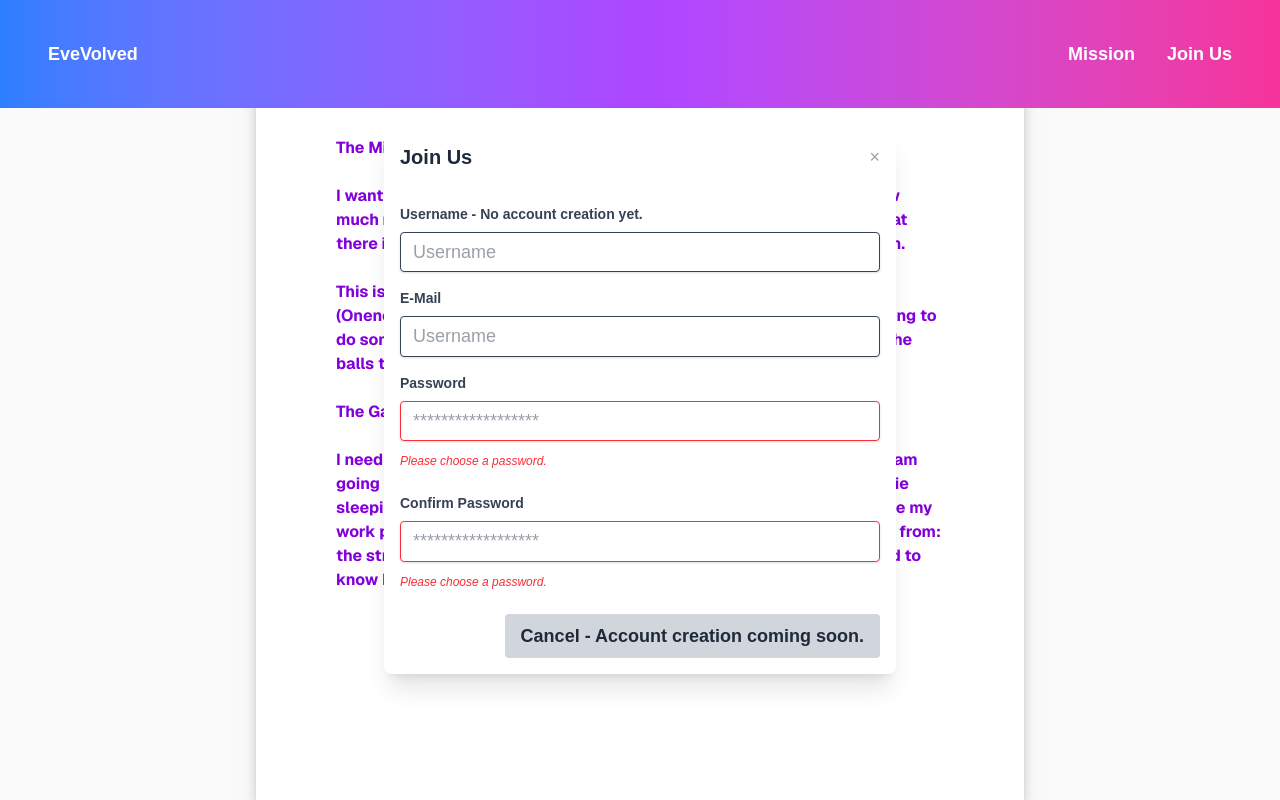
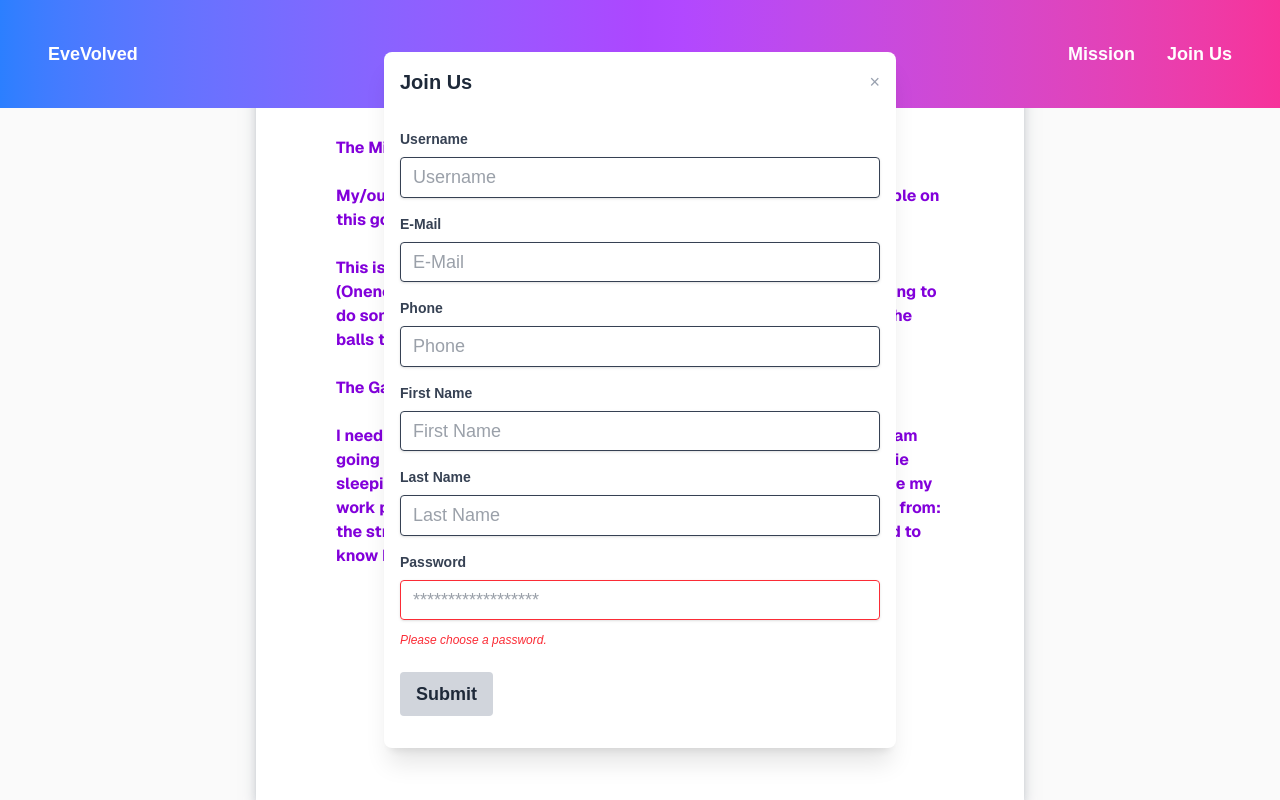
Before and after one commit to AriaTLE/evenext, a Next.js app: page /mission in a window 1280 px wide. Both pictures are taken after a click on the button "Join Us". Built offline with nearby package versions, Linux system fonts and the light colour scheme.

Commit message:
Get signup and graphql setup.

```diff
--- a/app/components/JoinUs/JoinUs.tsx
+++ b/app/components/JoinUs/JoinUs.tsx
@@ -1,44 +1,104 @@
 'use client'
 
-import axios from "axios";
-import {ReactNode} from "react";
+import React, {ReactNode, useEffect, useState} from "react";
+import {CREATE_USER_MUTATION} from "@/app/graphql/mutations";
+import {gFetch} from "@/app/utilities/gFetch";
 
-export default function JoinUs({children}: {children: ReactNode}) {
+
+
+export default function JoinUs({children, close}: { children: ReactNode, close?: () => void }) {
+
+    const [userName, setUserName] = useState('');
+    const [email, setEmail] = useState('');
+    const [firstName, setFirstName] = useState('');
+    const [lastName, setLastName] = useState('');
+    const [phone, setPhone] = useState('');
+    const [password, setPassword] = useState('');
+    const [verifyPassword, setVerifyPassword] = useState('');
+    const [auth, setAuth] = useState({});
+    const [passwordValid, setPasswordValid] = useState(false);
+    const [submit, setSubmit] = useState(false);
+    const [response, setResponse] = useState({});
+
+
+    useEffect(() => {
+        if (!submit) return;
+        const createUser = async () => {
+            const response = await gFetch(CREATE_USER_MUTATION, {
+                "newUserInput": {
+                    userName,
+                    firstName,
+                    lastName,
+                    phone,
+                    email,
+                    password,
+                }
+            });
+
+            if (close) close();
+        }
+        createUser();
+
+    },  [userName, firstName, lastName, phone, email, password, close, submit]);
     return (<>
         <div className="mb-4">
-        <label className="block text-gray-700 text-sm font-bold mb-2" htmlFor="username">
-            Username - No account creation yet.
+            <label
+                className="block text-gray-700 text-sm font-bold mb-2" htmlFor="username">
+                Username
             </label>
-        <input
+            <input onChange={(event) => setUserName(event.target.value)}
                 className="shadow appearance-none border rounded w-full py-2 px-3 text-gray-700 leading-tight focus:outline-none focus:shadow-outline"
                 id="username" type="text" placeholder="Username"/>
         </div>
         <div className="mb-4">
-        <label className="block text-gray-700 text-sm font-bold mb-2" htmlFor="username">
+            <label className="block text-gray-700 text-sm font-bold mb-2" htmlFor="email">
                 E-Mail
             </label>
-        <input
+            <input onChange={(event) => setEmail(event.target.value)}
                 className="shadow appearance-none border rounded w-full py-2 px-3 text-gray-700 leading-tight focus:outline-none focus:shadow-outline"
-            id="username" type="text" placeholder="Username"/>
+                id="email" type="text" placeholder="E-Mail"/>
+        </div>
+        <div className="mb-4">
+            <label className="block text-gray-700 text-sm font-bold mb-2" htmlFor="Phone">
+                Phone
+            </label>
+            <input onChange={(event) => setPhone(event.target.value)}
+                   className="shadow appearance-none border rounded w-full py-2 px-3 text-gray-700 leading-tight focus:outline-none focus:shadow-outline"
+                   id="phone" type="text" placeholder="Phone"/>
+        </div>
+        <div className="mb-4">
+            <label className="block text-gray-700 text-sm font-bold mb-2" htmlFor="First Name">
+                First Name
+            </label>
+            <input onChange={(event) => setFirstName(event.target.value)}
+                className="shadow appearance-none border rounded w-full py-2 px-3 text-gray-700 leading-tight focus:outline-none focus:shadow-outline"
+                id="firstName" type="text" placeholder="First Name"/>
+        </div>
+        <div className="mb-4">
+            <label className="block text-gray-700 text-sm font-bold mb-2" htmlFor="username">
+                Last Name
+            </label>
+            <input onChange={(event) => setLastName(event.target.value)}
+                className="shadow appearance-none border rounded w-full py-2 px-3 text-gray-700 leading-tight focus:outline-none focus:shadow-outline"
+                id="lastName" type="text" placeholder="Last Name"/>
         </div>
         <div className="mb-6">
             <label className="block text-gray-700 text-sm font-bold mb-2" htmlFor="password">
                 Password
             </label>
-        <input
+            <input onChange={(event) => setPassword(event.target.value)}
                 className="shadow appearance-none border border-red-500 rounded w-full py-2 px-3 text-gray-700 mb-3 leading-tight focus:outline-none focus:shadow-outline"
                 id="password" type="password" placeholder="******************"/>
             <p className="text-red-500 text-xs italic">Please choose a password.</p>
         </div>
-    <div className="mb-6">
-        <label className="block text-gray-700 text-sm font-bold mb-2" htmlFor="password">
-            Confirm Password
-        </label>
-        <input
-            className="shadow appearance-none border border-red-500 rounded w-full py-2 px-3 text-gray-700 mb-3 leading-tight focus:outline-none focus:shadow-outline"
-            id="password" type="password" placeholder="******************"/>
-        <p className="text-red-500 text-xs italic">Please choose a password.</p>
-    </div>
+        <button
+            onClick={() => {
+                setSubmit(true);
+            }}
+            className="bg-gray-300 hover:bg-gray-400 text-gray-800 font-bold py-2 px-4 rounded"
+        >
+            Submit
+        </button>
         {children}
     </>)
 }
--- a/app/components/NavBar/NavBar.tsx
+++ b/app/components/NavBar/NavBar.tsx
@@ -11,6 +11,7 @@ export default function NavBar() {
     const openModal = () => setIsOpen(true);
     const closeModal = () => setIsOpen(false);
 
+    // @ts-ignore
     return (
         <nav className="w-fullbg-gray-800 flex flex-row justify-between text-lg width 100% fixed top-0 right-0 left-0 bg-gradient-to-r z-10 from-blue-500 via-purple-500 to-pink-500 p-8 text-white">
             <Link href="/"
@@ -32,14 +33,8 @@ export default function NavBar() {
                     Join Us
                 </button>
                 <Modal isOpen={isOpen} onClose={closeModal} title="Join Us">
-                    <JoinUs>
+                    <JoinUs close={closeModal}>
                         <div className="mt-4 flex justify-end">
-                            <button
-                                onClick={closeModal}
-                                className="bg-gray-300 hover:bg-gray-400 text-gray-800 font-bold py-2 px-4 rounded"
-                            >
-                                Cancel - Account creation coming soon.
-                            </button>
                         </div>
                     </JoinUs>
                 </Modal>
--- a/app/layout.tsx
+++ b/app/layout.tsx
@@ -1,7 +1,9 @@
+
 import type { Metadata } from "next";
 import { Geist, Geist_Mono } from "next/font/google";
 import "./globals.css";
 import NavBar from "@/app/components/NavBar/NavBar";
+import RecoilContextProvider from "@/app/providers/recoilContextProvider";
 
 const geistSans = Geist({
   variable: "--font-geist-sans",
@@ -29,6 +31,7 @@ export default function RootLayout({
         className={`${geistSans.variable} ${geistMono.variable} antialiased`}
     >
 
+    <RecoilContextProvider>
       <NavBar />
       {/*<Text inherit variant="gradient" component="span" gradient={{ from: 'pink', to: 'yellow' }}>*/}
       {/*    EveVolved*/}
@@ -39,6 +42,8 @@ export default function RootLayout({
         </main>
       </div>
 
+    </RecoilContextProvider>
+
     </body>
     </html>
   );
--- a/app/mission/page.tsx
+++ b/app/mission/page.tsx
@@ -6,8 +6,7 @@ export default function Home() {
     return (<>
 
             <div className="flex-col justify-start text-purple-700  font-bold py-2 px-4 rounded transition duration-150 min-w-full mb-2.5">
-                The Mission <br /><br/>I want to start by saying this organization is not for sale. I don't care how much money you have
-                I will just say no. My mission is to show people that there is a better way to treat people on this
+                The Mission <br /><br/>My/our mission is to show people that there is a better way to treat people on this
                 gorgeous home we call earth.<br/><br/>
 
                 This is going to be a social network but first it is just gonna be Aria's = (Oneness through love and melody) feed.
--- /dev/null
+++ b/app/profile/page.tsx
@@ -0,0 +1,9 @@
+
+export default function Home() {
+    return (<>
+            <button className="flex-col justify-start bg-purple-700 text-white font-bold py-2 px-4 rounded transition duration-150 min-w-full mb-2.5">
+                New user created.  This will be the profile page. You should see my infra.
+            </button>
+        </>
+    );
+}
--- /dev/null
+++ b/app/providers/recoilContextProvider.tsx
@@ -0,0 +1,11 @@
+"use client";
+
+import { RecoilRoot, atom } from "recoil";
+export const userState = atom({
+    key: "User",
+    default: {},
+});
+
+export default function RecoilContextProvider({ children }: { children: React.ReactNode }) {
+    return <RecoilRoot>{children}</RecoilRoot>;
+}
--- /dev/null
+++ b/app/utilities/gFetch.tsx
@@ -0,0 +1,32 @@
+import axios from "axios";
+const SERVER_URL = "http://localhost:3007/";
+
+
+
+export async function gFetch(query:any, variables:any) {
+    const makeAxiosCall = async (query: any, variables: any) => {
+        try {
+
+            const headers = {
+                'content-type': 'application/json',
+            };
+            const requestBody = {
+                query: query,
+                variables
+            };
+            const options = {
+                method: 'POST',
+                url: SERVER_URL,
+                headers,
+                data: requestBody
+            };
+            const response = await axios(options);
+            console.log('RESPONSE FROM AXIOS REQUEST', response.data);
+            return response.data;
+        } catch (err) {
+            console.log('ERROR DURING AXIOS REQUEST', err);
+        } finally {
+        }
+    }
+    return makeAxiosCall(query, variables)
+}
--- a/eslint.config.mjs
+++ b/eslint.config.mjs
@@ -13,6 +13,12 @@ const eslintConfig = defineConfig([
     "build/**",
     "next-env.d.ts",
   ]),
+  {
+    files: ["**/*.ts", "**/*.tsx"],
+    rules: {
+      "@typescript-eslint/no-explicit-any": "off"
+    }
+  }
 ]);
 
 export default eslintConfig;
--- a/package.json
+++ b/package.json
@@ -18,7 +18,8 @@
     "graphql": "^16.12.0",
     "next": "16.1.4",
     "react": "19.2.3",
-    "react-dom": "19.2.3"
+    "react-dom": "19.2.3",
+    "recoil": "^0.7.7"
   },
   "devDependencies": {
     "@tailwindcss/postcss": "^4",
```
Also changed, not shown: 1 other file (tests, documents, lock files or other folders). Lines whose indentation alone changed are shown as unchanged.
